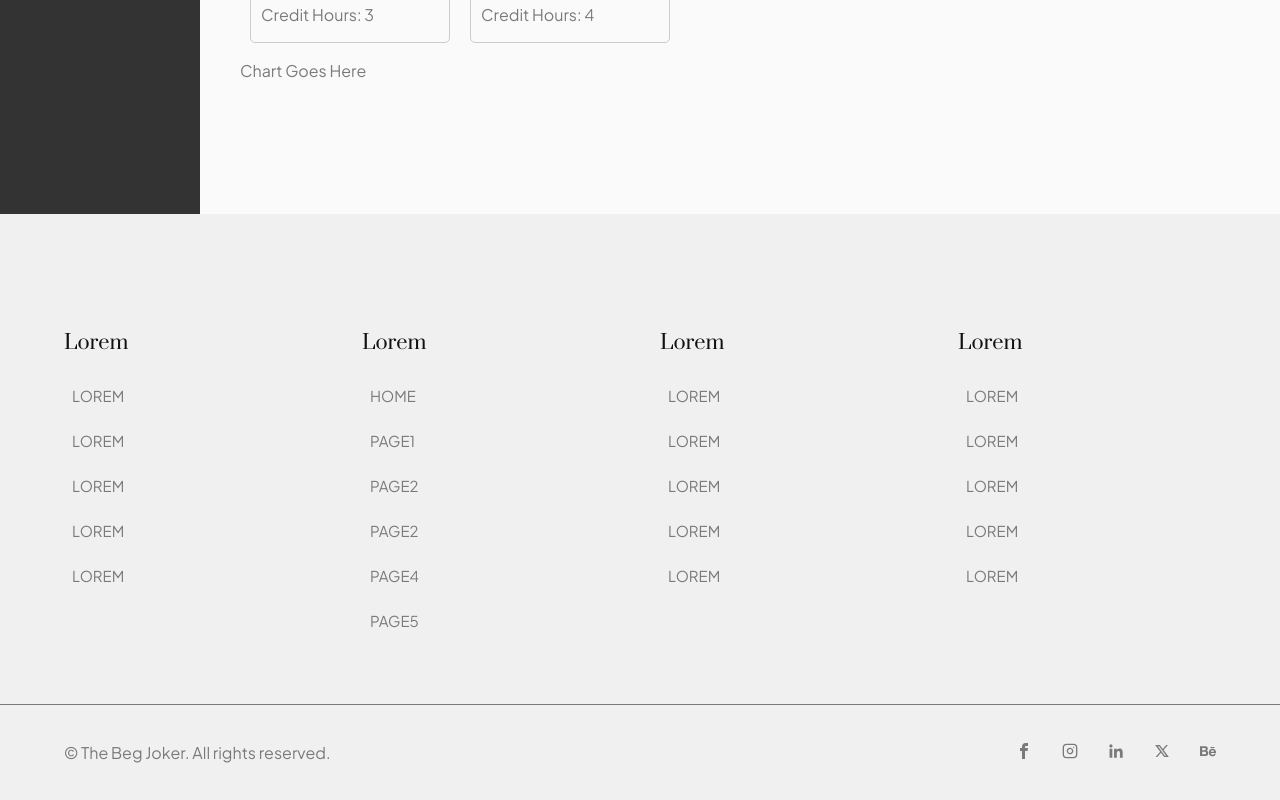
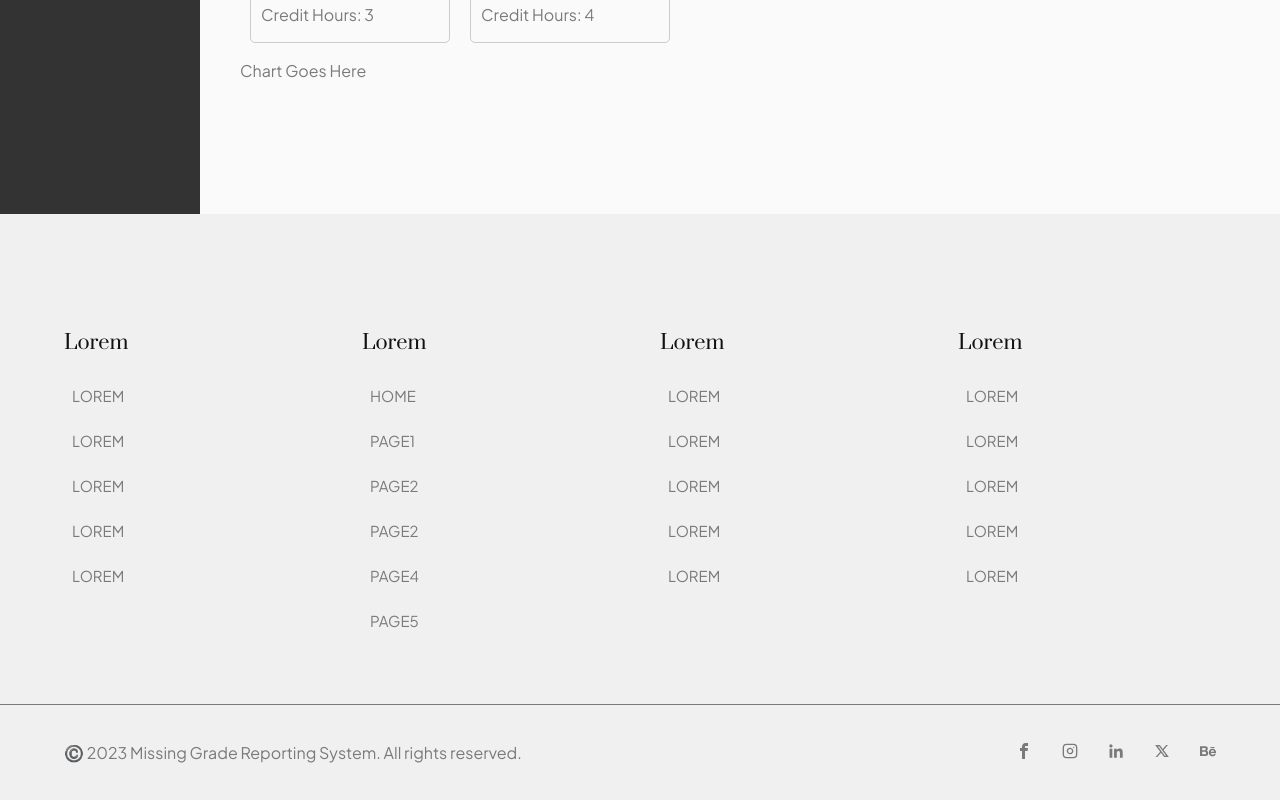
Before and after one commit to joyAj2/doneWithAssignment, a React (Vite) app: page /dashboard in a window 1280 px wide. Shown: the part 686-1486 px from the top of the page. Built offline with nearby package versions, Linux system fonts and the light colour scheme.

Commit message:
Update CopyRight.jsx
edited vopyright

```diff
--- a/src/Components/CopyRight/CopyRight.jsx
+++ b/src/Components/CopyRight/CopyRight.jsx
@@ -8,7 +8,7 @@ export default function CopyRight() {
   return (
     <div className='footer-copyright'>
         <div className="container copyright-container">
-            <p>© The Beg Joker. All rights reserved.</p>
+            <p>©️ 2023 Missing Grade Reporting System. All rights reserved.</p>
             <div className="footer-socials">
                 {
                     FootersLinksData.socials.map((item,index)=>{
```
